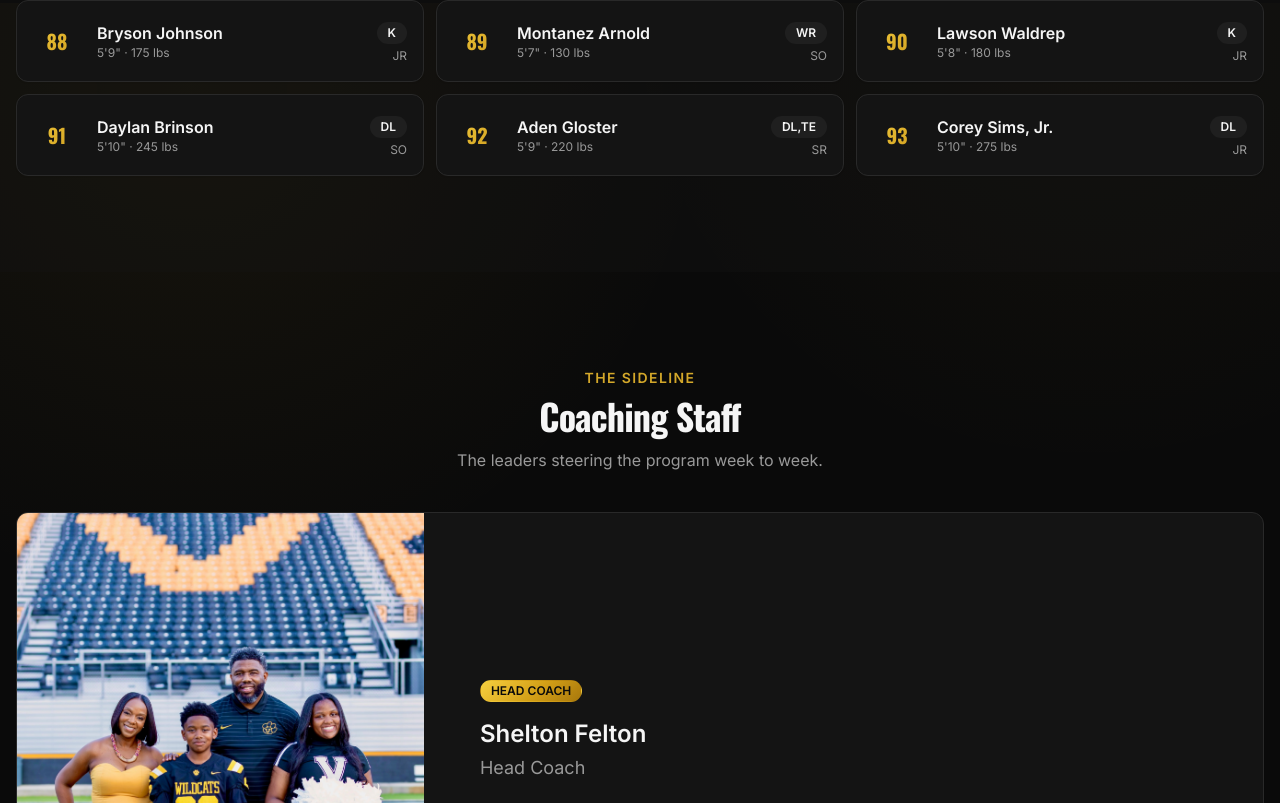
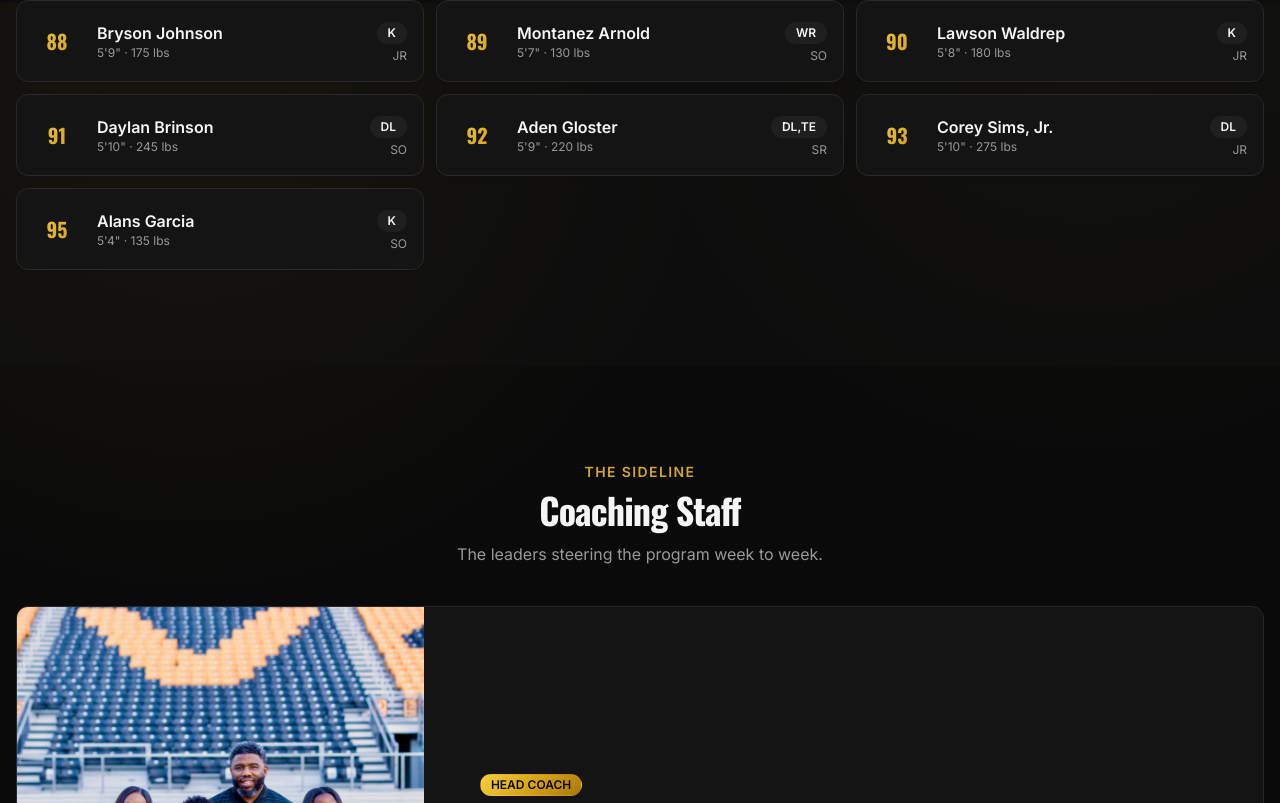
Before and after one commit to calebbsides/vhs-wildcats, a React (Vite) app: page / in a window 1280 px wide. Shown: the part 11197-12000 px from the top of the page. Built offline with nearby package versions, Linux system fonts and the light colour scheme.

Commit message:
Update content.ts

```diff
--- a/src/data/content.ts
+++ b/src/data/content.ts
@@ -326,7 +326,7 @@ export const content = {
      { number: 91, name: "Daylan Brinson", position: "DL", grade: "SO", heightIn: 70, weightLb: 245 },
      { number: 92, name: "Aden Gloster", position: "DL,TE", grade: "SR", heightIn: 69, weightLb: 220 },
      { number: 93, name: "Corey Sims, Jr.", position: "DL", grade: "JR", heightIn: 70, weightLb: 275 },
-  //   { number: 95, name: "Alans Garcia", position: "K", grade: "SO", heightIn: 64, weightLb: 135 },
+     { number: 95, name: "Alans Garcia", position: "K", grade: "SO", heightIn: 64, weightLb: 135 },
   //   { number: 95, name: "Arjay Burnett", position: "DL", grade: "SO", heightIn: 70, weightLb: 195 },
   //   { number: 98, name: "Elijah O'Neil", position: "DL", grade: "SO", heightIn: 67, weightLb: 350 },
   //   { number: 99, name: "Kieran Johnson", position: "DL", grade: "SR", heightIn: 76, weightLb: 300 },
```
